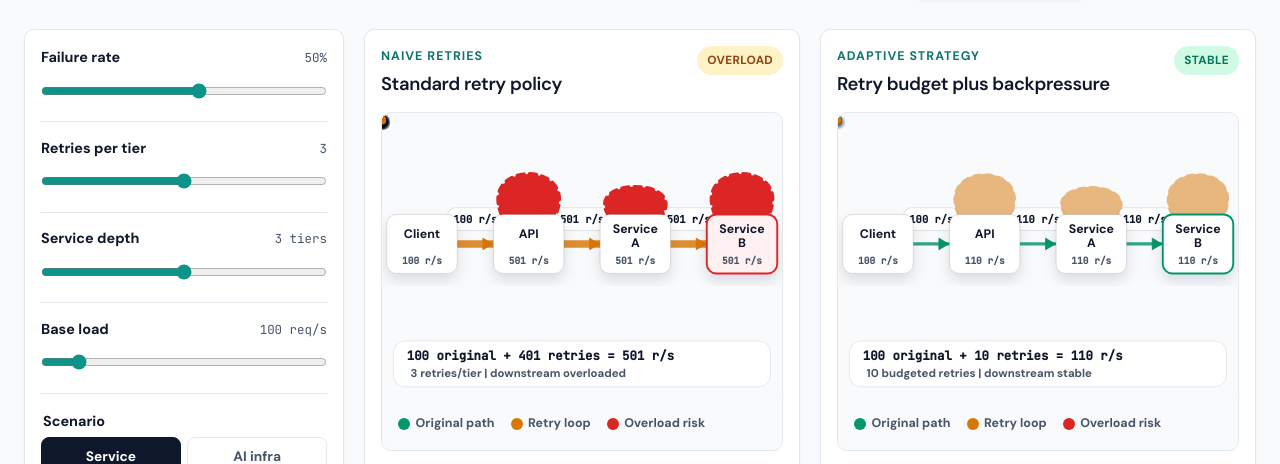
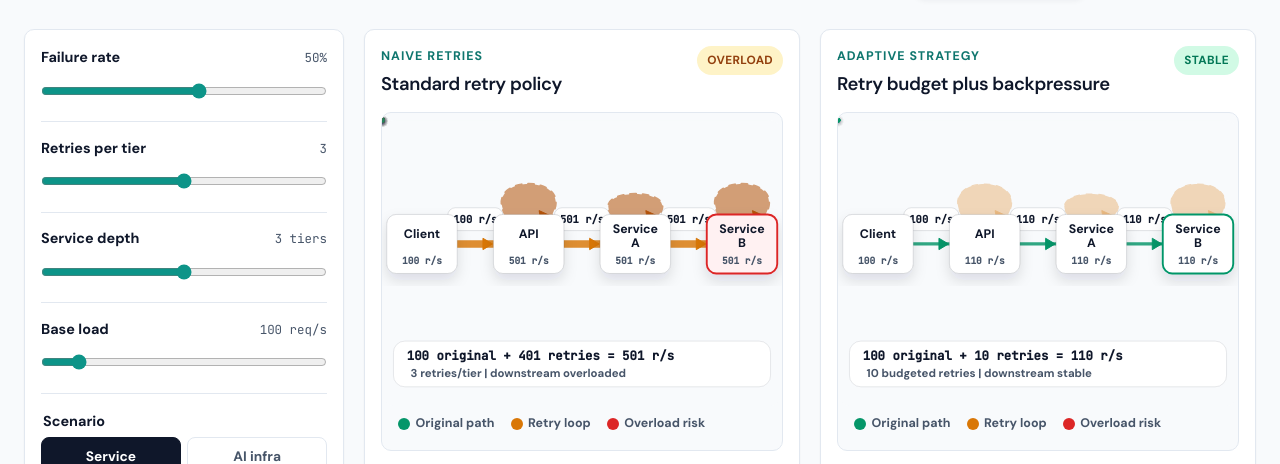
Before and after one commit to darkrishabh/polite-retry, a website: page docs/simulator.html in a window 1280 px wide. Shown: the part 336-800 px from the top of the page. Drawn offline with Linux system fonts and the light colour scheme.

Commit message:
docs: refine simulator traffic animation

```diff
--- a/docs/simulator.js
+++ b/docs/simulator.js
@@ -128,8 +128,8 @@ function renderFlow(stage, metrics, state, variant) {
   const retryVolume = Math.max(0, totalVolume - state.baseLoad);
   const edgeWidth = clamp(2 + metrics.raf * 1.2, 2, 9);
   const retryStrokeWidth = variant === 'standard'
-    ? clamp(1.5 + state.retryCount * 0.8, 1.5, 6)
-    : clamp(1.2 + Math.max(0, metrics.raf - 1) * 4, 1.2, 3);
+    ? clamp(1.4 + state.retryCount * 0.35, 1.4, 3)
+    : clamp(1 + Math.max(0, metrics.raf - 1) * 2, 1, 2);
   const graphState = metrics.pressure > 0.66 ? 'critical' : metrics.pressure > 0.28 ? 'hot' : 'stable';
   const retryLabel = variant === 'standard'
     ? `${state.retryCount} retries/tier`
@@ -160,8 +160,8 @@ function renderFlow(stage, metrics, state, variant) {
   }).join('');
 
   const packetDensity = variant === 'standard'
-    ? clamp(Math.round(metrics.raf * 2.2), 3, 16)
-    : clamp(Math.round(metrics.raf * 1.3), 2, 5);
+    ? clamp(Math.round(metrics.raf * 1.2), 3, 8)
+    : clamp(Math.round(metrics.raf), 2, 3);
   const edgePackets = nodes.slice(0, -1).flatMap((node, edgeIndex) => {
     const next = nodes[edgeIndex + 1];
     return Array.from({ length: packetDensity }, (_, packetIndex) => {
@@ -171,7 +171,7 @@ function renderFlow(stage, metrics, state, variant) {
         ? 'packet-fail'
         : 'packet-original';
       return `
-        <circle class="flow-packet ${packetClass}" r="${variant === 'standard' ? 4.4 : 4}">
+        <circle class="flow-packet ${packetClass}" r="${variant === 'standard' ? 2.8 : 2.6}">
           <animateMotion dur="${duration}s" begin="${delay}s" repeatCount="indefinite" path="M ${node.x + nodeWidth / 2} ${node.y} L ${next.x - nodeWidth / 2} ${next.y}" />
         </circle>
       `;
@@ -179,39 +179,15 @@ function renderFlow(stage, metrics, state, variant) {
   }).join('');
 
   const retryLoops = state.retryCount === 0 ? '' : nodes.slice(1).map((node, index) => {
-    const loopY = 42 + (index % 2) * 18;
-    const start = node.x - 28;
-    const end = node.x + 28;
+    const loopY = 56 + (index % 2) * 14;
+    const start = node.x - 24;
+    const end = node.x + 24;
     return `
       <g class="retry-loop-group ${variant === 'standard' ? 'retry-loop-hot' : 'retry-loop-budget'}">
         <path class="retry-loop" d="M ${start} ${node.y - 30} C ${start - 26} ${loopY}, ${end + 26} ${loopY}, ${end} ${node.y - 30}" stroke-width="${retryStrokeWidth}" />
         <polygon class="retry-arrow" points="${end - 2},${node.y - 30} ${end - 13},${node.y - 35} ${end - 11},${node.y - 23}" />
       </g>
     `;
-  }).join('');
-
-  const retryPacketCount = state.retryCount === 0
-    ? 0
-    : variant === 'standard'
-      ? clamp(state.retryCount + Math.round(metrics.raf), 4, 14)
-      : clamp(Math.round((metrics.raf - 1) * 8), 1, 4);
-  const retryPackets = state.retryCount === 0 ? '' : nodes.slice(1).flatMap((node, nodeIndex) => {
-    const loopY = 42 + (nodeIndex % 2) * 18;
-    const start = node.x - 28;
-    const end = node.x + 28;
-    const loopPath = `M ${start} ${node.y - 30} C ${start - 26} ${loopY}, ${end + 26} ${loopY}, ${end} ${node.y - 30}`;
-    return Array.from({ length: retryPacketCount }, (_, packetIndex) => {
-      const delay = -((packetIndex * 0.28) + nodeIndex * 0.18).toFixed(2);
-      const duration = variant === 'standard' ? 1.1 : 2.4;
-      const packetClass = variant === 'standard' && metrics.pressure > 0.28 && packetIndex % 3 === 0
-        ? 'packet-fail'
-        : 'packet-retry';
-      return `
-        <circle class="flow-packet ${packetClass}" r="${variant === 'standard' ? 4.2 : 3.4}">
-          <animateMotion dur="${duration}s" begin="${delay}s" repeatCount="indefinite" path="${loopPath}" />
-        </circle>
-      `;
-    });
   }).join('');
 
   const nodeMarkup = nodes.map((node) => {
@@ -248,7 +224,6 @@ function renderFlow(stage, metrics, state, variant) {
       ${edges}
       ${retryLoops}
       ${edgePackets}
-      ${retryPackets}
       ${nodeMarkup}
       <g class="graph-summary" transform="translate(12 232)">
         <rect width="396" height="48" rx="12"></rect>
--- a/docs/styles.css
+++ b/docs/styles.css
@@ -884,13 +884,14 @@ pre code {
 .retry-loop {
   fill: none;
   stroke-linecap: round;
-  stroke-dasharray: 7 6;
+  stroke-dasharray: 6 7;
+  opacity: 0.55;
 }
 
 .retry-loop-hot .retry-loop,
 .retry-loop-hot .retry-arrow {
-  stroke: var(--danger);
-  fill: var(--danger);
+  stroke: #b45309;
+  fill: #b45309;
 }
 
 .retry-loop-budget .retry-loop,
@@ -904,8 +905,8 @@ pre code {
 }
 
 .flow-packet {
-  opacity: 0.92;
-  filter: drop-shadow(0 2px 3px rgb(15 23 42 / 0.24));
+  opacity: 0.85;
+  filter: drop-shadow(0 1px 2px rgb(15 23 42 / 0.18));
 }
 
 .packet-original {
```
